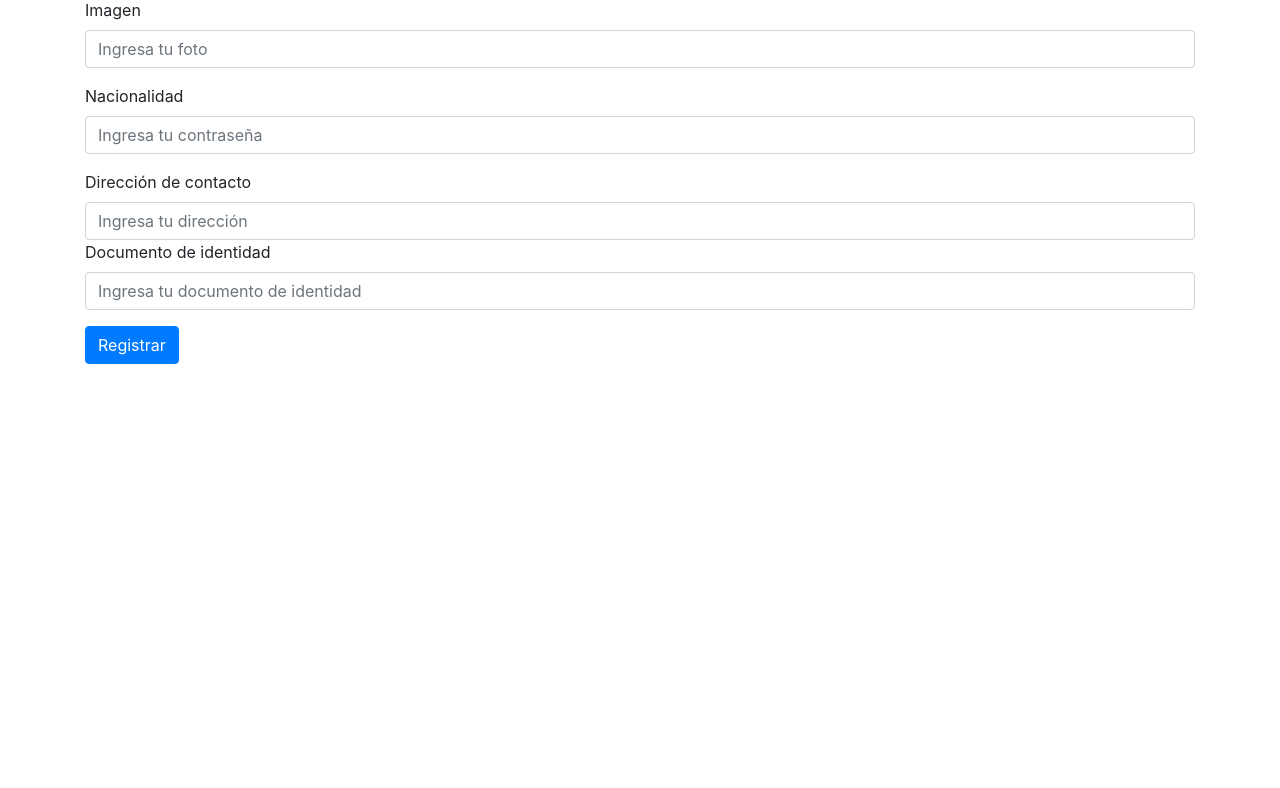
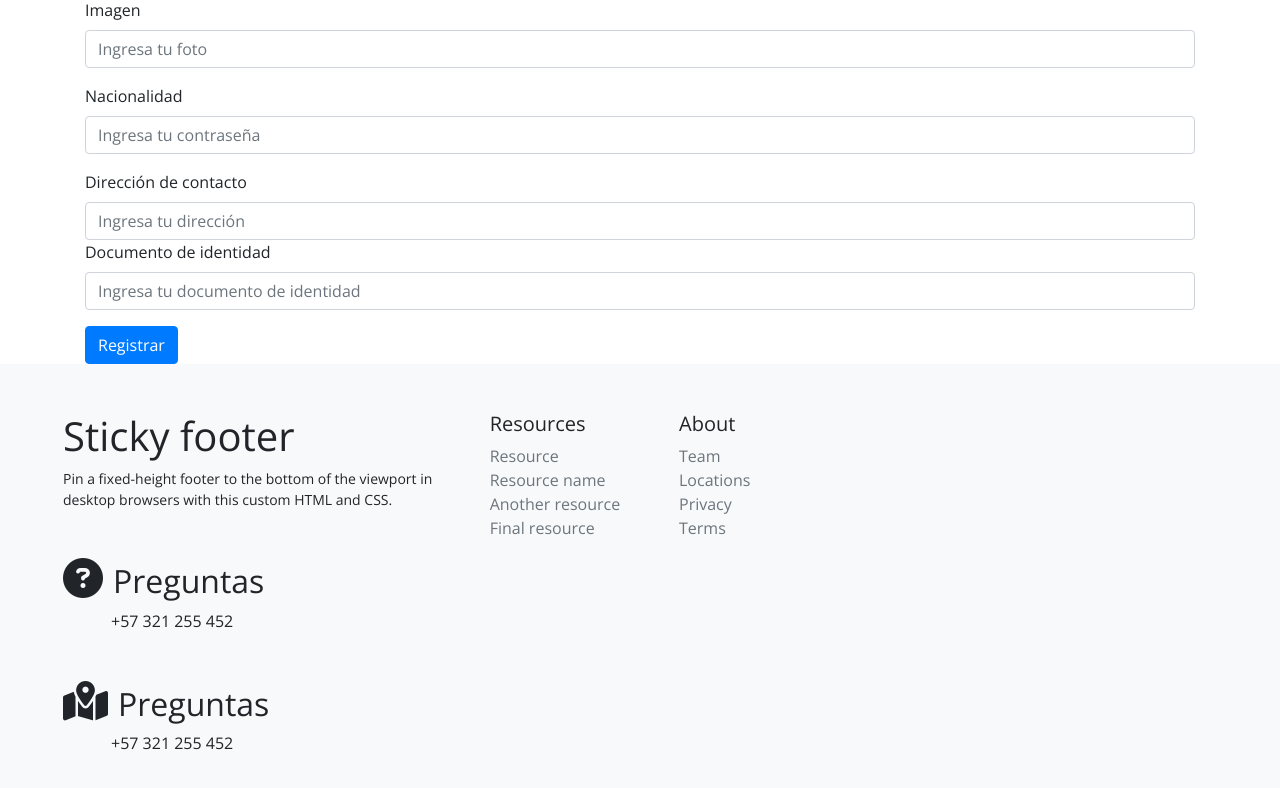
Before and after one commit to elen92/frontfalcon, an Angular app: page / in a window 1280 px wide. Shown: the part 416-1204 px from the top of the page. Before the commit the page ends 800 px from the top, so only its background shows below. Built offline with nearby package versions, Linux system fonts and the light colour scheme; grey boxes are pictures that could not be loaded.

Commit message:
creacion de footer

```diff
--- a/src/app/app.component.html
+++ b/src/app/app.component.html
@@ -1,2 +1,3 @@
 <app-menu></app-menu>
 <router-outlet></router-outlet>
+<app-footer></app-footer>
--- a/src/app/app.module.ts
+++ b/src/app/app.module.ts
@@ -14,6 +14,7 @@ import { UserRegisterComponent } from './components/user-register/user-register.
 import { ContactRegisterComponent } from './components/contact-register/contact-register.component';
 
 import { AuthGuard } from './guardians/auth.guard';
+import { FooterComponent } from './components/footer/footer.component';
 
 const routesAPP: Routes = [
   { path: '', component: UserRegisterComponent },
@@ -33,7 +34,8 @@ const routesAPP: Routes = [
     ContactRegisterComponent,
     UserRegisterComponent,
     DestinationsRegisterComponent,
-    UsersUpdateComponent
+    UsersUpdateComponent,
+    FooterComponent
   ],
   imports: [
     BrowserModule,
--- /dev/null
+++ b/src/app/components/footer/footer.component.css
@@ -0,0 +1,7 @@
+.iconoFooter{
+    font-size: 40px;
+    padding-right: 10px !important ;
+}
+.lead{
+    font-size: 14px;
+}
--- /dev/null
+++ b/src/app/components/footer/footer.component.html
@@ -0,0 +1,52 @@
+<div class="container-fluid bg-light">
+  <div class="row">
+    <div class="col-8">
+
+      <div class="row">
+        <div class="col-6 ml-5">
+
+          <div class="row">
+            <div class="col-12">
+              <h1 class="mt-5">Sticky footer</h1>
+              <p class="lead">Pin a fixed-height footer to the bottom of the viewport in desktop browsers with this
+                custom HTML and CSS.</p>
+              <div>
+                <h2 class="mt-5"><i class="fas fa-question-circle pr-2 iconoFooter"></i>Preguntas</h2> <p class="pl-5">+57 321 255 452</p>
+              </div>
+              <div>
+                <h2 class="mt-5"><i class="fas fa-map-marked-alt pr-2 iconoFooter"></i>Preguntas</h2> <p class="pl-5">+57 321 255 452</p>
+              </div>
+            </div>
+          </div>
+        </div>
+        <div class="col-3 col-md mt-5">
+          <h5>Resources</h5>
+          <ul class="list-unstyled text-small">
+            <li><a class="text-muted" href="#">Resource</a></li>
+            <li><a class="text-muted" href="#">Resource name</a></li>
+            <li><a class="text-muted" href="#">Another resource</a></li>
+            <li><a class="text-muted" href="#">Final resource</a></li>
+          </ul>
+        </div>
+        <div class="col-3 col-md mt-5">
+          <h5>About</h5>
+          <ul class="list-unstyled text-small">
+            <li><a class="text-muted" href="#">Team</a></li>
+            <li><a class="text-muted" href="#">Locations</a></li>
+            <li><a class="text-muted" href="#">Privacy</a></li>
+            <li><a class="text-muted" href="#">Terms</a></li>
+          </ul>
+        </div>
+      </div>
+    </div>
+    <div class="row">
+      <div class="col-12">
+        <iframe
+          src="https://www.google.com/maps/embed?pb=!1m14!1m12!1m3!1d254508.51141489705!2d-74.24788268359374!3d4.6482975500000006!2m3!1f0!2f0!3f0!3m2!1i1024!2i768!4f13.1!5e0!3m2!1ses-419!2sco!4v1599264275398!5m2!1ses-419!2sco"
+          width="600" height="450" frameborder="0" style="border:0;" allowfullscreen="" aria-hidden="false"
+          tabindex="0">
+        </iframe>
+      </div>
+    </div>
+  </div>
+</div>
--- /dev/null
+++ b/src/app/components/footer/footer.component.ts
@@ -0,0 +1,15 @@
+import { Component, OnInit } from '@angular/core';
+
+@Component({
+  selector: 'app-footer',
+  templateUrl: './footer.component.html',
+  styleUrls: ['./footer.component.css']
+})
+export class FooterComponent implements OnInit {
+
+  constructor() { }
+
+  ngOnInit(): void {
+  }
+
+}
--- a/src/index.html
+++ b/src/index.html
@@ -6,6 +6,8 @@
   <base href="/">
   <meta name="viewport" content="width=device-width, initial-scale=1">
   <link rel="icon" type="image/x-icon" href="favicon.ico">
+  <link href="https://fonts.googleapis.com/css2?family=Open+Sans:wght@400;600;700&display=swap" rel="stylesheet">
+  <script src="https://kit.fontawesome.com/d063c4d91c.js" crossorigin="anonymous"></script>
 </head>
 <body>
   <app-root></app-root>
--- a/src/styles.css
+++ b/src/styles.css
@@ -1 +1,5 @@
 /* You can add global styles to this file, and also import other style files */
+body {
+  font-family:  'Open Sans', sans-serif !important;
+
+}
```
Also changed, not shown: 1 other file (tests, documents, lock files or other folders).
